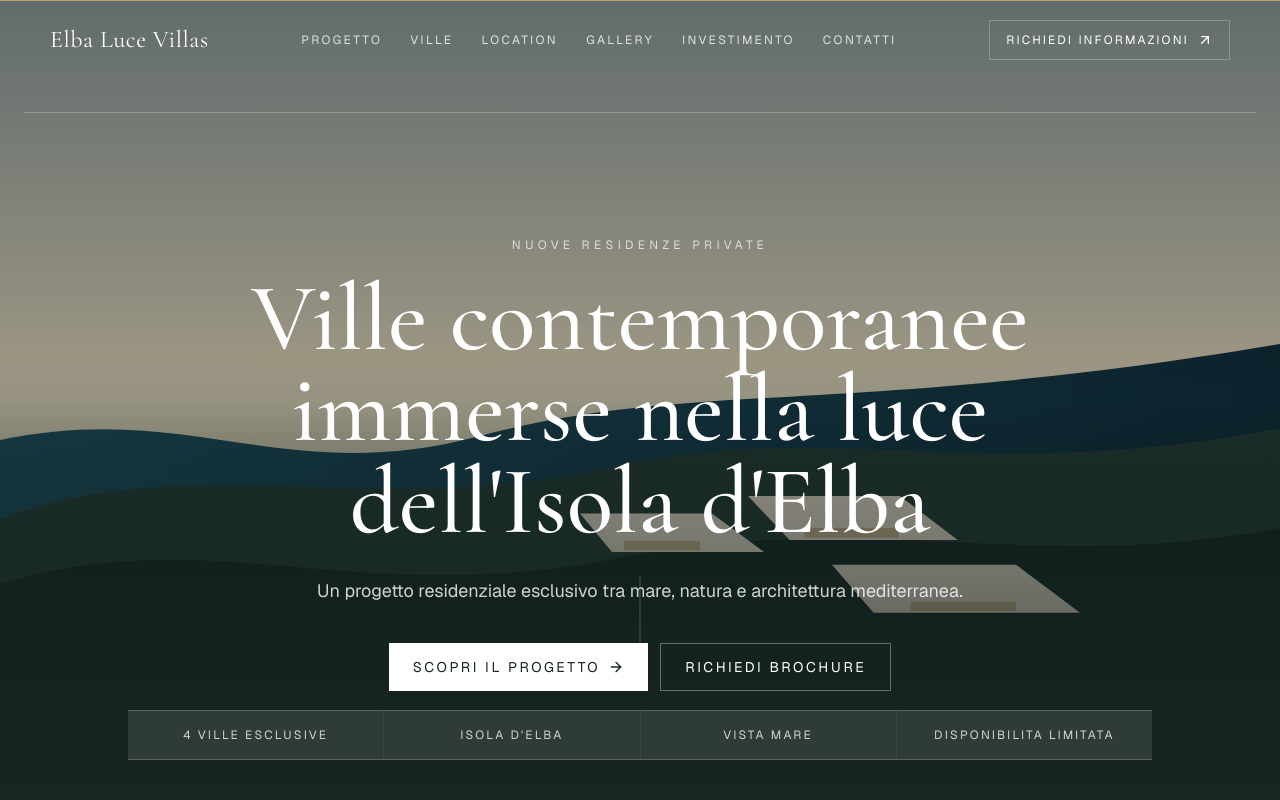
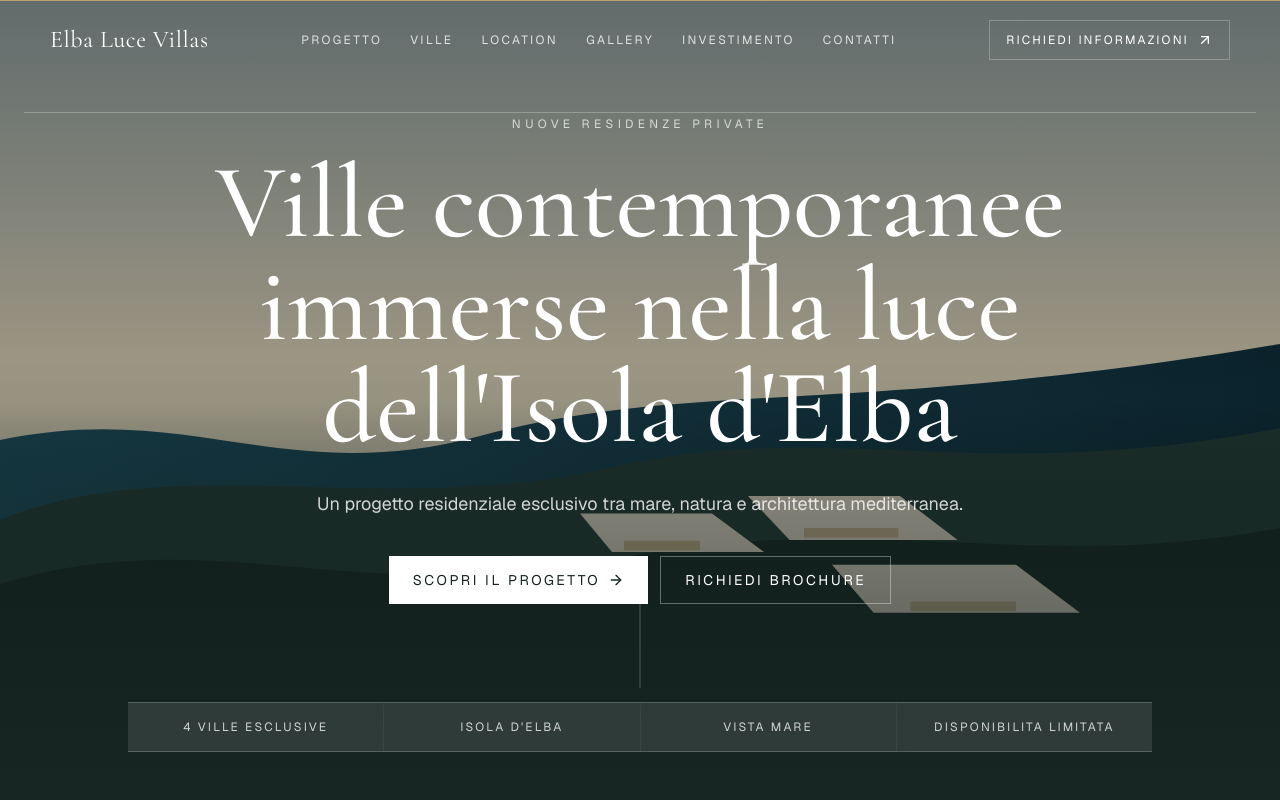
Before and after one commit to ashrafch/ElbaVillas, a Next.js app: page / in a window 1280 px wide. Shown: the top 800 px of the page. Built offline with nearby package versions, Linux system fonts and the light colour scheme; no server answers.

Commit message:
Fix hero layout on short viewports

```diff
--- a/app/globals.css
+++ b/app/globals.css
@@ -149,3 +149,9 @@
     margin-inline: auto;
   }
 }
+
+@media (max-height: 560px) and (min-width: 768px) {
+  .hero-details-short {
+    display: none !important;
+  }
+}
--- a/components/sections/HeroSection.tsx
+++ b/components/sections/HeroSection.tsx
@@ -12,16 +12,16 @@ export function HeroSection() {
       <div className="absolute inset-0 bg-gradient-to-b from-black/40 via-black/18 to-[#172522]/76" />
       <div className="absolute inset-x-6 top-28 hidden h-px bg-white/25 md:block" />
       <div className="absolute bottom-28 left-1/2 hidden h-28 w-px -translate-x-1/2 bg-white/25 md:block" />
-      <div className="container-premium relative flex min-h-[100svh] flex-col items-center justify-center pb-32 pt-28 text-center sm:pb-36 lg:pb-0 lg:pt-32">
-        <div className="mx-auto max-w-5xl">
+      <div className="container-premium relative flex min-h-[100svh] flex-col items-center justify-center pb-36 pt-28 text-center sm:pb-40 lg:pb-36 lg:pt-32 [@media(max-height:560px)]:pb-8 [@media(max-height:560px)]:pt-20">
+        <div className="mx-auto max-w-5xl -translate-y-4 sm:-translate-y-6 lg:-translate-y-8 [@media(max-height:560px)]:translate-y-0">
           <p className="mb-5 text-[0.68rem] uppercase tracking-[0.3em] text-white/72 sm:text-xs sm:tracking-[0.36em]">Nuove residenze private</p>
-          <h1 className="mx-auto max-w-5xl overflow-hidden font-heading text-5xl font-medium leading-[0.95] text-balance sm:text-7xl lg:text-8xl">
+          <h1 className="mx-auto max-w-5xl overflow-visible font-heading text-[clamp(3.1rem,8.2vw,6.7rem)] font-medium leading-[0.98] text-balance [@media(max-height:560px)]:max-w-4xl [@media(max-height:560px)]:text-[clamp(2.7rem,5.6vw,4.5rem)]">
             <RevealText>Ville contemporanee immerse nella luce dell&apos;Isola d&apos;Elba</RevealText>
           </h1>
-          <p className="mx-auto mt-6 max-w-2xl text-base leading-7 text-white/80 sm:mt-7 sm:text-lg sm:leading-8">
+          <p className="mx-auto mt-6 max-w-2xl text-base leading-7 text-white/80 sm:mt-7 sm:text-lg sm:leading-8 [@media(max-height:560px)]:mt-4 [@media(max-height:560px)]:text-base">
             Un progetto residenziale esclusivo tra mare, natura e architettura mediterranea.
           </p>
-          <div className="mx-auto mt-8 flex w-full max-w-sm flex-col gap-3 sm:mt-9 sm:max-w-none sm:flex-row sm:justify-center">
+          <div className="mx-auto mt-8 flex w-full max-w-sm flex-col gap-3 sm:mt-9 sm:max-w-none sm:flex-row sm:justify-center [@media(max-height:560px)]:mt-6">
             <a href="#progetto" className="inline-flex h-12 items-center justify-center gap-2 bg-white px-5 text-xs uppercase tracking-[0.14em] text-[#172522] transition hover:bg-[#efe3cf] sm:px-6 sm:text-sm sm:tracking-[0.18em]">
               Scopri il progetto <ArrowRight className="size-4" />
             </a>
@@ -30,9 +30,9 @@ export function HeroSection() {
             </a>
           </div>
         </div>
-        <div className="absolute bottom-6 left-1/2 grid w-[calc(100%-2rem)] max-w-5xl -translate-x-1/2 grid-cols-2 gap-px border-y border-white/15 bg-white/15 sm:grid-cols-4 lg:bottom-10">
+        <div className="hero-details-short absolute bottom-6 left-1/2 grid w-[calc(100%-2rem)] max-w-5xl -translate-x-1/2 grid-cols-2 gap-px border-y border-white/15 bg-white/15 sm:grid-cols-4 lg:bottom-12 [@media(max-height:560px)]:hidden">
           {details.map((detail) => (
-            <div key={detail} className="bg-[#172522]/30 px-3 py-3 text-center text-[0.62rem] uppercase tracking-[0.16em] text-white/78 backdrop-blur-sm sm:px-4 sm:py-4 sm:text-xs sm:tracking-[0.18em]">
+            <div key={detail} className="hero-detail-cell bg-[#172522]/30 px-3 py-3 text-center text-[0.62rem] uppercase tracking-[0.16em] text-white/78 backdrop-blur-sm sm:px-4 sm:py-4 sm:text-xs sm:tracking-[0.18em]">
               {detail}
             </div>
           ))}
```
